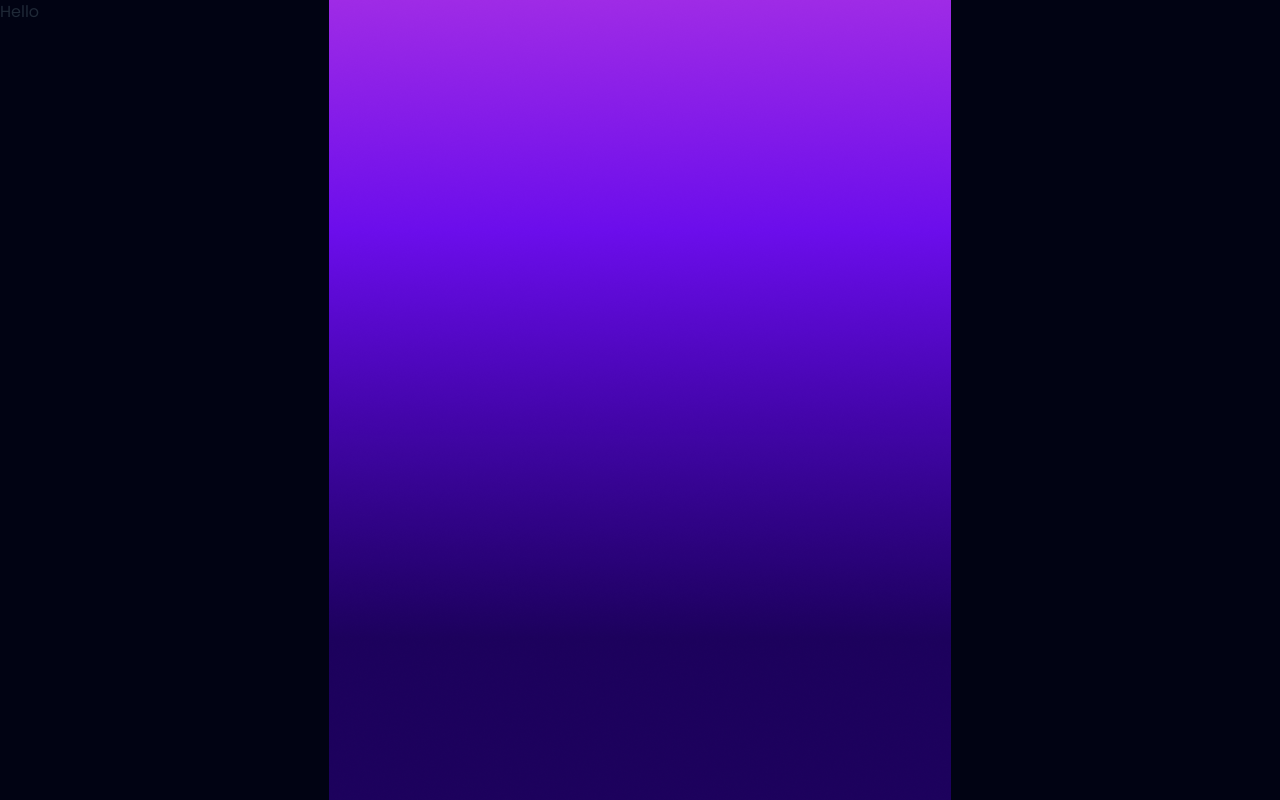
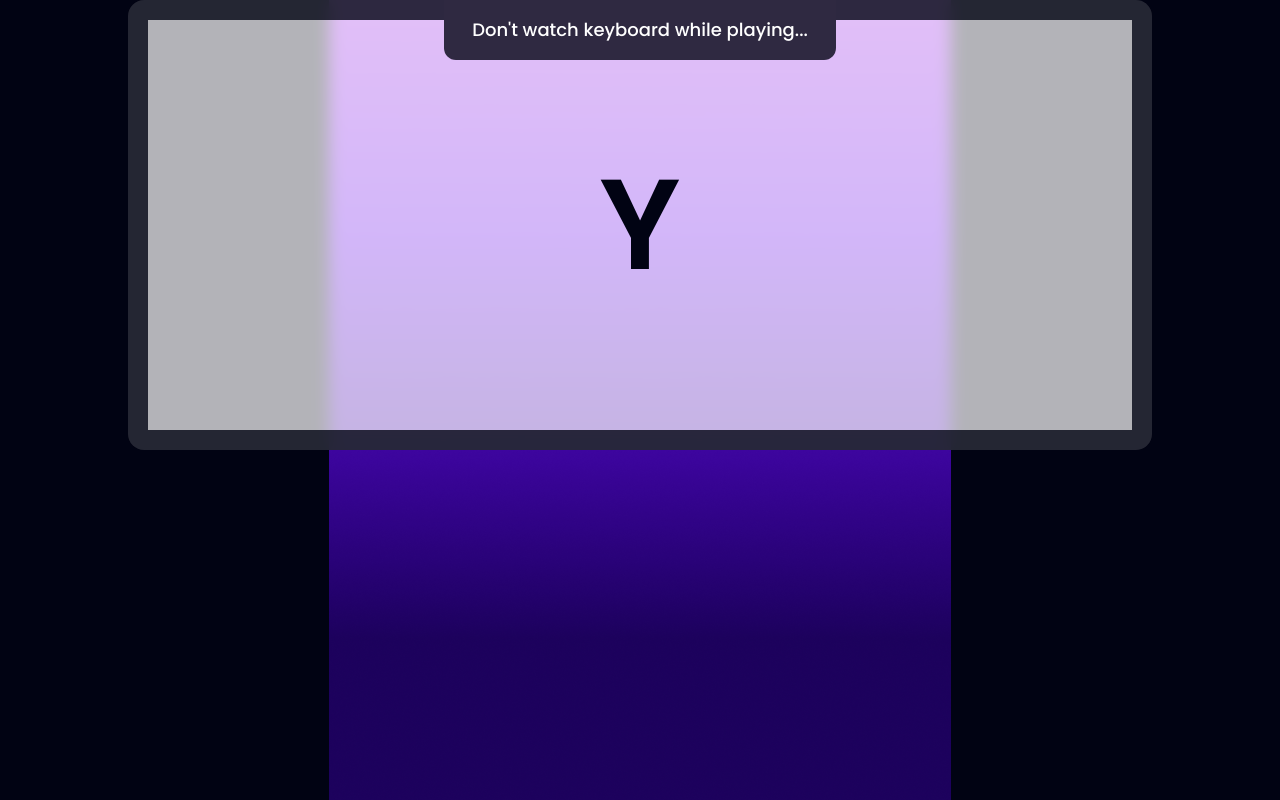
Before and after one commit to NoorTushar/alphabet-clash, a plain HTML site: page index.html in a window 1280 px wide. Drawn offline with nearby package versions, Linux system fonts and the light colour scheme.

Commit message:
game section, display done

```diff
--- a/index.html
+++ b/index.html
@@ -37,10 +37,18 @@
          <!-- opening window end-->
 
          <!-- game window start-->
-         <section>
+         <section class="max-w-[1170x] w-4/5 mx-auto">
             <!-- display -->
-            <div>
-               <h1>Hello</h1>
+
+            <div
+               class="relative h-[450px] border-[20px] border-[#010312cc] rounded-2xl bg-[#ffffffb3] backdrop-blur flex justify-center items-center"
+            >
+               <div class="absolute -top-5 bg-[#2F2941] rounded-b-xl py-4 px-7">
+                  <p class="text-white text-lg font-medium">
+                     Don't watch keyboard while playing...
+                  </p>
+               </div>
+               <h2 class="font-semibold text-9xl text-[#010313]">Y</h2>
             </div>
             <!-- keyboard -->
             <!-- life & score -->
```
